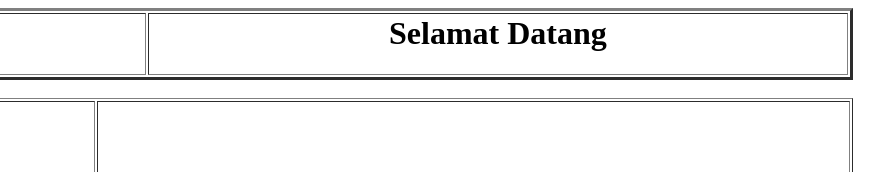
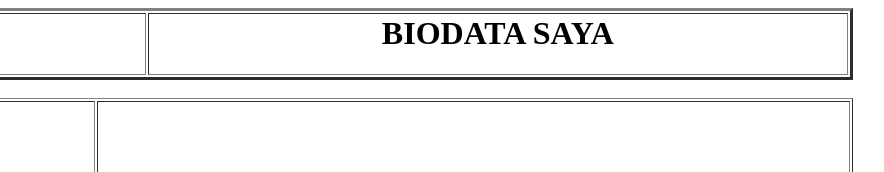
Before and after one commit to AhmadTaufiq05/Penilaian-prestasi-k3, a plain HTML site: page index.html in a window 1280 px wide. Shown: the top 172 px of the page, 293-1177 px from the left. Drawn offline with Linux system fonts and the light colour scheme.

Commit message:
Update index.html

```diff
--- a/index.html
+++ b/index.html
@@ -8,7 +8,7 @@
             <tr>
                 <th width="30%">
                     <img src="images/logo.jpg" alt="" srcset="">
-                </th><th><h1>Selamat Datang</h1></th>
+                </th><th><h1>BIODATA SAYA</h1></th>
             </tr>
         </table>
         <br>
```
